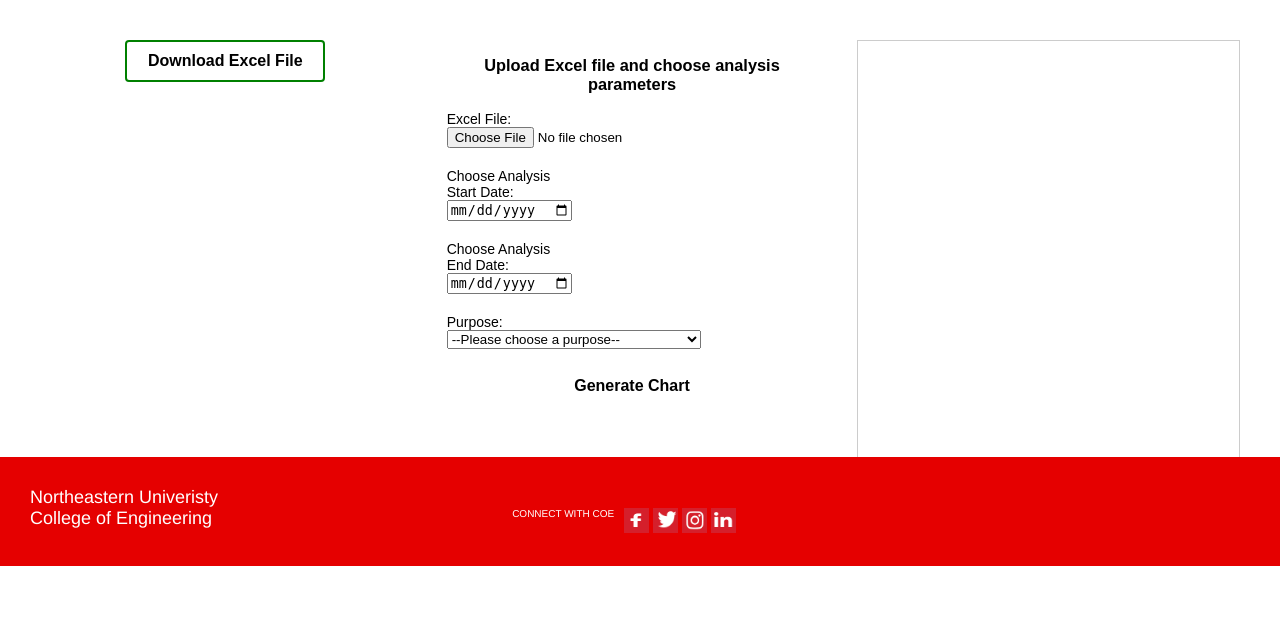
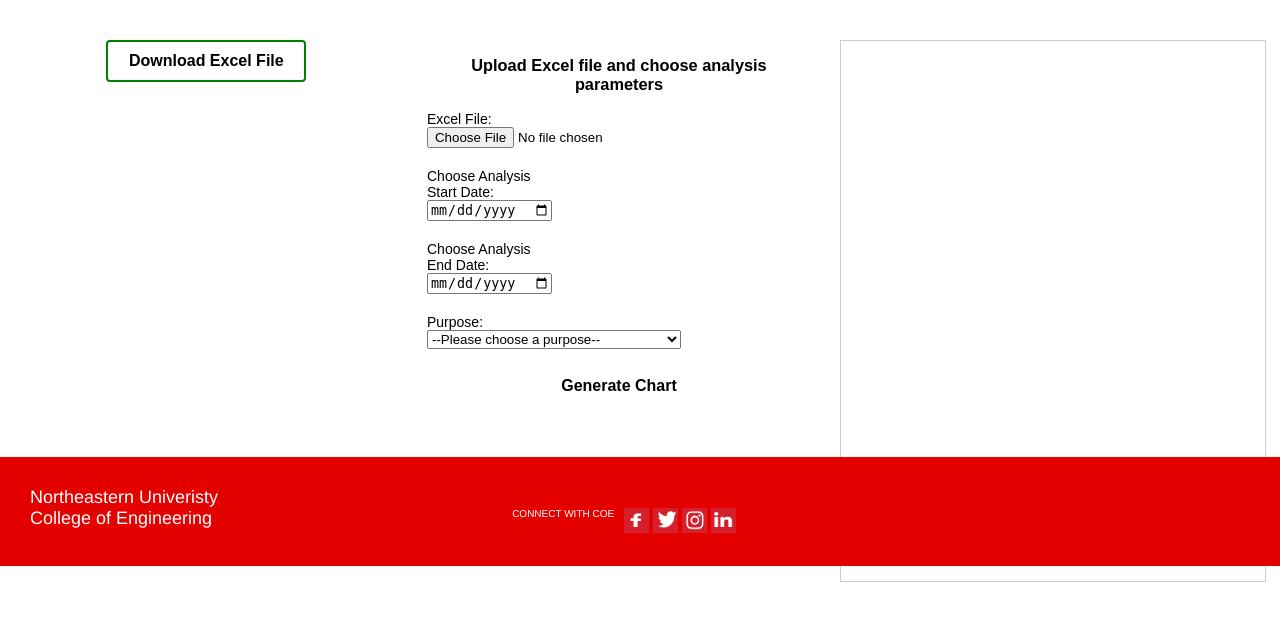
Before and after one commit to abackhoff/hyse-epidemicanalysis, a Flask app: page /create-spc-charts in a window 1280 px wide. Shown: the part 234-856 px from the top of the page. Before the commit the page ends 800 px from the top, so only its background shows below. Run offline with Flask 2, Linux system fonts and the light colour scheme; some libraries are stand-ins or nearby versions.

Commit message:
Update index.html

```diff
--- a/templates/index.html
+++ b/templates/index.html
@@ -63,22 +63,19 @@
 
         .content > div {
             flex: 1;
-            max-width: 100%;
+            max-width: 30%;
             text-align: center;
         }
 
         .chart-display {
             border: 1px solid #ccc;
-            padding: 5px;
-            max-width: 100%;
+            padding: 20px;
+            max-width: 70%;
             min-height: 500px;
         }
 
         .upload-form {
             text-align: left;
-            flex: 1;
-            margin-left: 3%;
-            margin-right: 40px;
         }
 
         .upload-form h1 {
@@ -122,24 +119,6 @@
         button[type="submit"] {
             font-weight: bold;
             font-size: 16px;
-        }
-        .content {
-            display: flex;
-            justify-content: space-between;
-            align-items: flex-start;
-            padding: 40px 0;
-            flex-wrap: wrap;
-            max-width: 1200px;
-            margin: 0 auto;
-        }
-
-        .upload-form {
-            text-align: left;
-            flex: 1;
-            margin-right: 40px;
-        }
-        .download-excel {
-            margin-bottom: 20px;
         }
     </style>
     <script src="https://cdnjs.cloudflare.com/ajax/libs/xlsx/0.17.3/xlsx.full.min.js"></script>
```
